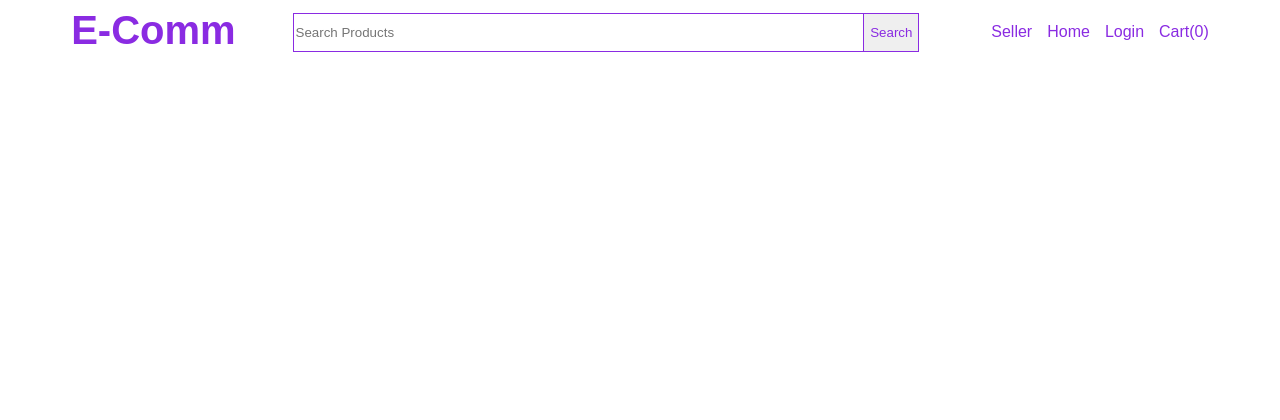
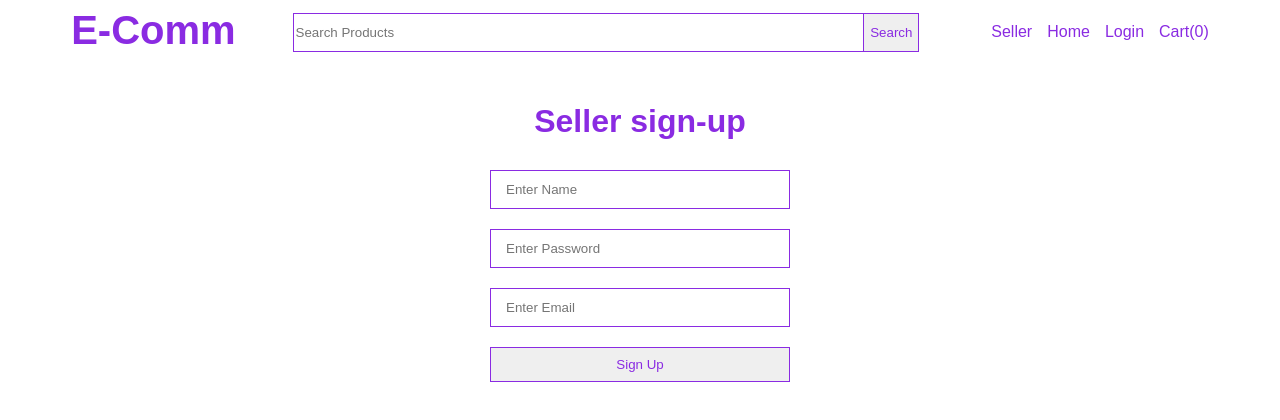
Before and after one commit to tharanga270/ecommerce-angular, an Angular app: page /seller-auth in a window 1280 px wide. Before the commit this address led to /. Shown: the top 420 px of the page. Built offline with nearby package versions, Linux system fonts and the light colour scheme.

Commit message:
2.sing-up form ui

```diff
--- a/src/app/app-routing.module.ts
+++ b/src/app/app-routing.module.ts
@@ -1,10 +1,15 @@
 import { NgModule } from '@angular/core';
 import { RouterModule, Routes } from '@angular/router';
+import { HomeComponent } from './home/home.component';
+import { SellerAuthComponent } from './seller-auth/seller-auth.component';
 
-const routes: Routes = [];
+const routes: Routes = [
+  { path: '', component: HomeComponent },
+  { path: 'seller-auth', component: SellerAuthComponent },
+];
 
 @NgModule({
   imports: [RouterModule.forRoot(routes)],
-  exports: [RouterModule]
+  exports: [RouterModule],
 })
-export class AppRoutingModule { }
+export class AppRoutingModule {}
--- a/src/app/app.component.html
+++ b/src/app/app.component.html
@@ -1,3 +1,4 @@
 <div class="container">
   <app-header></app-header>
+  <router-outlet></router-outlet>
 </div>
--- a/src/app/header/header.component.html
+++ b/src/app/header/header.component.html
@@ -5,8 +5,8 @@
         <button>Search</button>
     </div>
     <ul>
-        <li><a href="#">Seller</a></li>
-        <li><a href="#">Home</a></li>
+        <li><a routerLink="seller-auth">Seller</a></li>
+        <li><a routerLink="">Home</a></li>
         <li><a href="#">Login</a></li>
         <li><a href="#">Cart(0)</a></li>
 
--- /dev/null
+++ b/src/app/home/home.component.html
@@ -0,0 +1 @@
+<h1>Home Page</h1>
--- /dev/null
+++ b/src/app/seller-auth/seller-auth.component.html
@@ -0,0 +1,11 @@
+<div class="seller-auth">
+    <div class="sign-up">
+        <h1>Seller sign-up</h1>
+        <form #sellerSignUp="ngForm" (ngSubmit)="signUp(sellerSignUp.value)" class="common-form">
+            <input type="text" class="form-input" placeholder="Enter Name" name="name" ngModel />
+            <input type="password" class="form-input" placeholder="Enter Password" name="password" ngModel />
+            <input type="text" class="form-input" placeholder="Enter Email" name="email" ngModel />
+            <button class="form-button">Sign Up</button>
+        </form>
+    </div>
+</div>
--- /dev/null
+++ b/src/app/seller-auth/seller-auth.component.scss
@@ -0,0 +1,8 @@
+.sign-up {
+  text-align: center;
+}
+.sign-up h1 {
+  margin-top: 50px;
+  margin-bottom: 30px;
+  color: blueviolet;
+}
--- /dev/null
+++ b/src/app/seller-auth/seller-auth.component.ts
@@ -0,0 +1,16 @@
+import { Component, OnInit } from '@angular/core';
+
+@Component({
+  selector: 'app-seller-auth',
+  templateUrl: './seller-auth.component.html',
+  styleUrls: ['./seller-auth.component.scss']
+})
+export class SellerAuthComponent implements OnInit {
+  constructor() {}
+
+  ngOnInit(): void {}
+  signUp(data:object):void{
+    console.warn(data)
+  }
+
+}
--- a/src/styles.scss
+++ b/src/styles.scss
@@ -5,3 +5,22 @@
   margin-left: 5%;
   margin-right: 5%;
 }
+.common-form {
+  display: flex;
+  flex-direction: column;
+  width: 300px;
+  margin: auto;
+}
+.form-input {
+  height: 35px;
+  margin-bottom: 20px;
+  border: 1px solid blueviolet;
+  padding-left: 15px;
+  color: blueviolet;
+}
+.form-button {
+  height: 35px;
+  border: 1px solid blueviolet;
+  color: blueviolet;
+  cursor: pointer;
+}
```
Also changed, not shown: src/app/app.module.ts (+8 -2 lines), src/app/home/home.component.ts (added, +10 -0 lines), src/app/home/home.component.scss (added), 2 other files (tests, documents, lock files or other folders).
